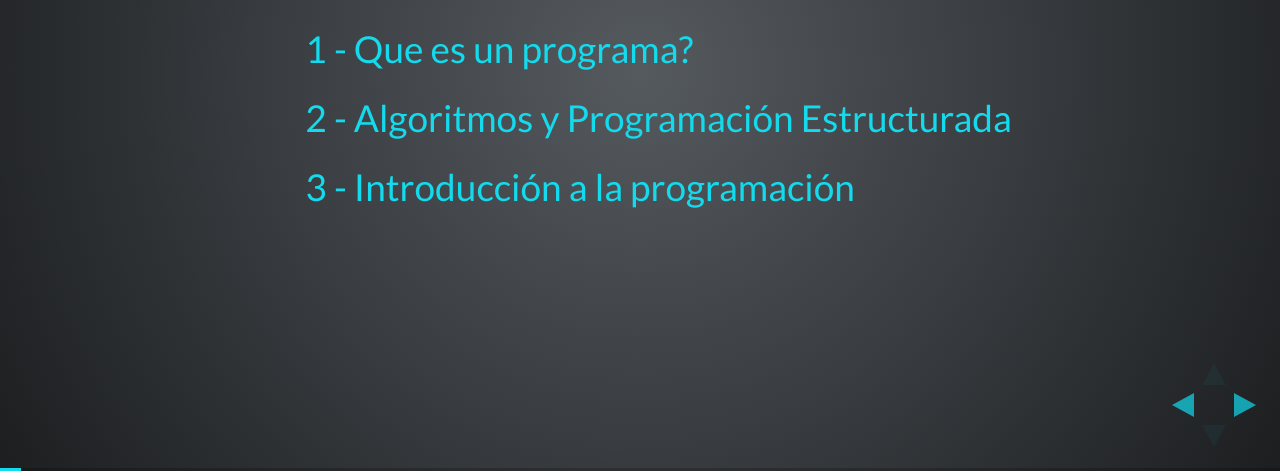
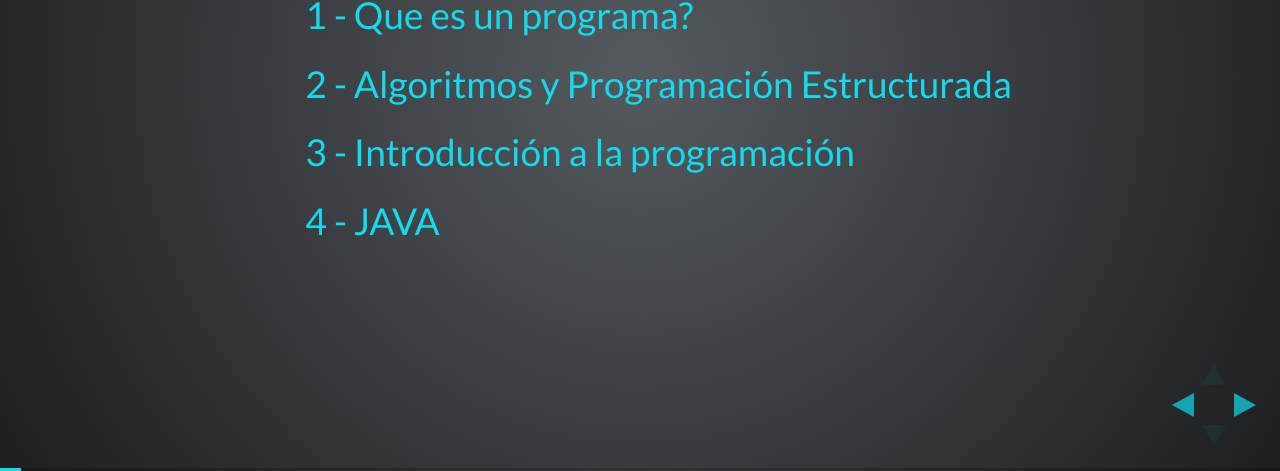
Before and after one commit to santiagomoreno/presentations, a website: page Anima/programacion_1/index.html in a window 1280 px wide. Both pictures are taken after a click on the button 1251 px from the left and 734 px from the top of the page. Shown: the part 329-800 px from the top of the page. Drawn offline with Linux system fonts and the light colour scheme.

Commit message:
Java index

```diff
--- a/Anima/programacion_1/index.html
+++ b/Anima/programacion_1/index.html
@@ -54,6 +54,7 @@
                             <p><a href="#/2">1 - Que es un programa?</a></p>
                             <p><a href="#/3">2 - Algoritmos y Programación Estructurada</a></p>
                             <p><a href="#/4">3 - Introducción a la programación</a></p>
+                            <p><a href="#/5">4 - JAVA</a></p>
                         </ol>
 				</section>
 
```
